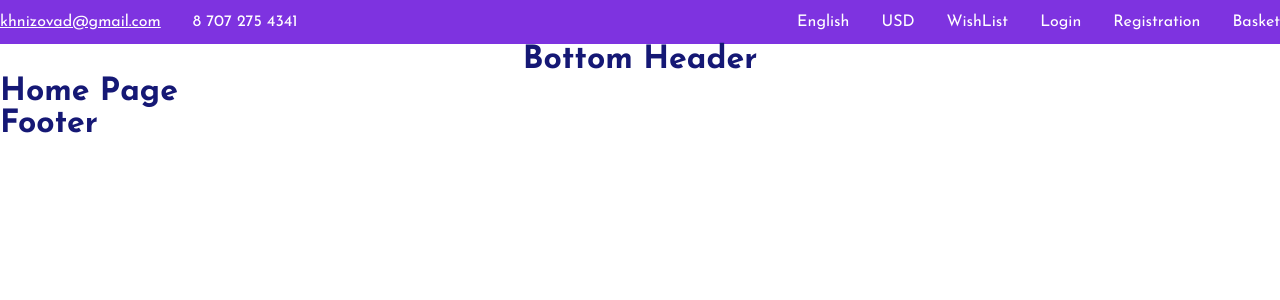
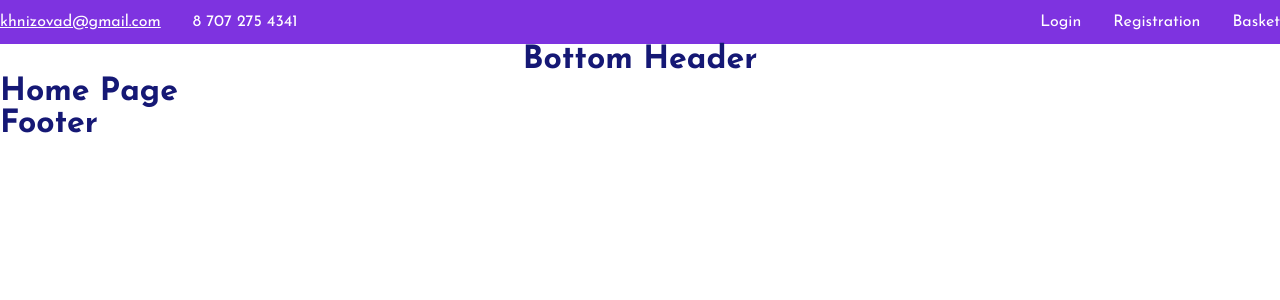
Before and after one commit to dianakhnizova/eCommerce, a React (Vite) app: page / in a window 1280 px wide. Shown: the top 300 px of the page. Built offline with nearby package versions, Linux system fonts and the light colour scheme.

Commit message:
feat: add wrapper

```diff
--- a/eslint.config.mjs
+++ b/eslint.config.mjs
@@ -70,6 +70,7 @@ export default tseslint
         'unicorn/no-empty-file': 'off',
         'unicorn/prefer-query-selector': 'off',
         'unicorn/filename-case': 'off',
+        'unicorn/prevent-abbreviations': 'off'
       },
     }
   )
--- a/src/components/header/bottom-header/bottom-header.tsx
+++ b/src/components/header/bottom-header/bottom-header.tsx
@@ -2,8 +2,8 @@ import styles from '../header.module.css';
 
 export const BottomHeader = () => {
   return (
-    <header className={styles.bottomHeader}>
+    <div className={styles.bottomHeader}>
       <h1>Bottom Header</h1>
-    </header>
+    </div>
   );
 };
--- a/src/components/header/header.module.css
+++ b/src/components/header/header.module.css
@@ -27,5 +27,4 @@
   &.link:hover {
     text-decoration: underline;
   }
-
 }
--- a/src/components/header/top-header/right-nav-menu.tsx
+++ b/src/components/header/top-header/right-nav-menu.tsx
@@ -4,15 +4,6 @@ import { NavLink } from 'react-router-dom';
 export const RightNavMenu = () => {
   return (
     <nav className={styles.navigationMenu}>
-      <NavLink to="/" className={styles.link}>
-        English
-      </NavLink>
-      <NavLink to="/about" className={styles.link}>
-        USD
-      </NavLink>
-      <NavLink to="/about" className={styles.link}>
-        WishList
-      </NavLink>
       <NavLink to="/about" className={styles.link}>
         Login
       </NavLink>
--- a/src/components/header/top-header/top-header.tsx
+++ b/src/components/header/top-header/top-header.tsx
@@ -4,9 +4,9 @@ import { RightNavMenu } from './right-nav-menu';
 
 export const TopHeader = () => {
   return (
-    <header className={styles.topHeader}>
+    <div className={styles.topHeader}>
       <LeftNavMenu />
       <RightNavMenu />
-    </header>
+    </div>
   );
 };
--- /dev/null
+++ b/src/components/wrapper/wrapper.module.css
@@ -0,0 +1,4 @@
+.wrapper {
+  max-width: 1440px;
+  margin: 0 auto;
+}
--- /dev/null
+++ b/src/components/wrapper/wrapper.tsx
@@ -0,0 +1,10 @@
+import styles from './wrapper.module.css';
+import type { FC, ReactNode } from 'react';
+
+type Props = {
+  children: ReactNode;
+};
+
+export const Wrapper: FC<Props> = ({ children }) => {
+  return <div className={styles.wrapper}>{children}</div>;
+};
--- a/src/router/root.tsx
+++ b/src/router/root.tsx
@@ -1,13 +1,14 @@
 import { Outlet } from 'react-router-dom';
+import { Wrapper } from '../components/wrapper/wrapper';
 import { Header } from '../components/header/header';
 import { Footer } from '../components/footer/footer';
 
 export const Root = () => {
   return (
-    <>
+    <Wrapper>
       <Header />
       <Outlet />
       <Footer />
-    </>
+    </Wrapper>
   );
 };
```
Lines whose indentation alone changed are shown as unchanged.
